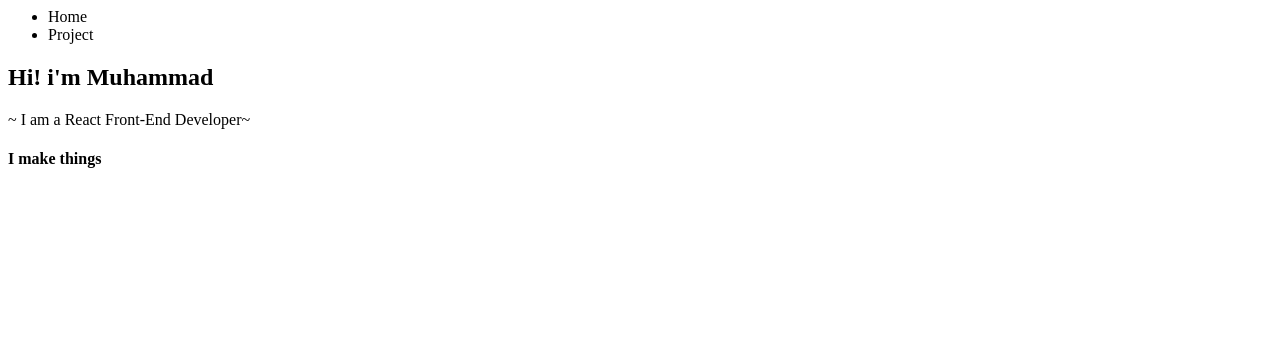
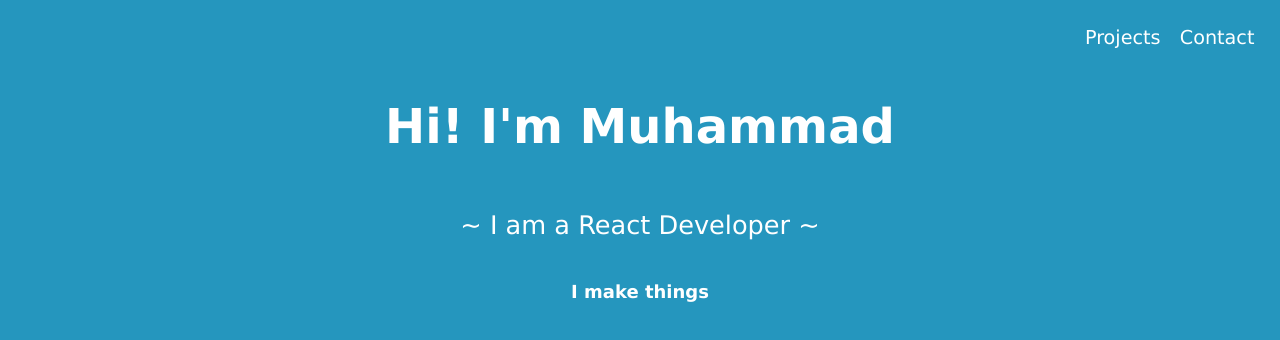
Before and after one commit to muhdibee/portfolio, a website: page index.html in a window 1280 px wide. Drawn offline with Linux system fonts and the light colour scheme.

Commit message:
styled content of header

```diff
--- a/index.html
+++ b/index.html
@@ -4,16 +4,18 @@
         <meta charset="utf-8" />
         <meta name="viewport" content="width=device-width, initial-scale=1.0"/>
         <title>Muhammad | Portfolio </title>
+        <!-- <link rel="icon" type="image/x-icon" href="./favicon.ico"> -->
+        <link rel="stylesheet" href="./styles.css">
     </head>
     <body>
         <header>
             <nav>
                 <ul>
-                    <li>Home</li>
-                    <li>Project</li>
+                    <li><a href="#projects">Projects</a></li>
+                    <li><a href="#contact">Contact</a></li>
                 </ul>
-                <h2>Hi! i'm Muhammad</h2>
-                <p>~ I am a React Front-End Developer~</p>
+                <h1>Hi! I'm Muhammad</h1>
+                <p>~ I am a React Developer ~</p>
                 <h4>I make things</h4>
             </nav>
         </header>
--- /dev/null
+++ b/styles.css
@@ -0,0 +1,50 @@
+/* Global styles*/
+
+body {
+    font-family: Verdana, Geneva, Tahoma, sans-serif;
+    font-size: large;
+    color: #ffffff;
+    margin: 0px;
+    padding: 0px;
+    width: 100vw;
+    text-align: center;
+}
+
+ul {
+    list-style: none;
+    margin:0px;
+    padding: 0px;
+}
+
+a {
+    text-decoration: none;
+    color:inherit
+}
+
+/* Header section */
+
+header {
+    background-color: #2596be;
+    padding: 1rem;
+    height: 100vh
+}
+
+header h1 {
+    font-size: 3rem;
+}
+
+header p {
+    font-size: 1.6rem;
+    padding: 1rem 0;
+    /* border-bottom: 1px solid #ffffff; */
+}
+
+nav ul {
+    font-size: 1.2rem;
+    display: flex;
+    justify-content: end;
+}
+
+nav li {
+    margin: .6rem;
+}
```
